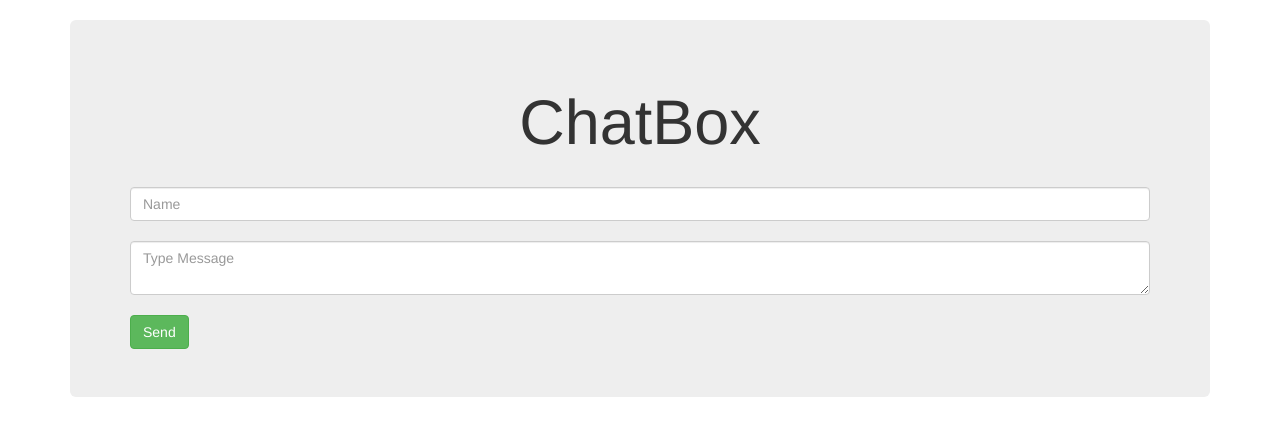
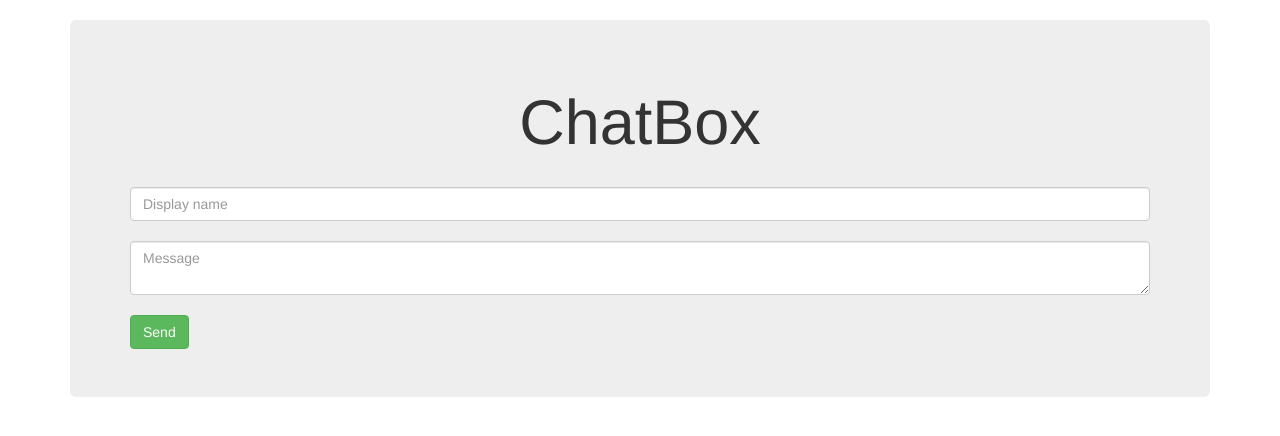
Before and after one commit to EmediongFrancis/SimpleChat, a website: page UserInterface.html in a window 1280 px wide. Drawn offline with nearby package versions, Linux system fonts and the light colour scheme.

Commit message:
Install mongoose

```diff
--- a/index.html
+++ b/UserInterface.html
@@ -13,9 +13,9 @@
         <div class="jumbotron">
             <h1 class="display-4"><center>ChatBox</center></h1>
             <br>
-            <input id = "name" class="form-control" placeholder="Name">
+            <input id = "name" class="form-control" placeholder="Display name">
             <br>
-            <textarea id = "message" class="form-control" placeholder="Type Message"></textarea>
+            <textarea id = "message" class="form-control" placeholder="Message"></textarea>
             <br>
             <button id="send" class="btn btn-success">Send</button>
         </div>
--- a/chatServer.js
+++ b/chatServer.js
@@ -2,7 +2,7 @@
 var express = require('express');
 var app = express();
 var server = app.listen(3000, () => {
-    console.log('Chat Server is running on port', server.address().port);
+    console.log('Chat Server is running on port', server.address().port + '!');
 });
 
 // Serve static files.
--- a/package.json
+++ b/package.json
@@ -18,6 +18,7 @@
   },
   "homepage": "https://github.com/EmediongFrancis/SimpleChat#readme",
   "dependencies": {
-    "express": "^4.18.1"
+    "express": "^4.18.1",
+    "mongoose": "^6.3.4"
   }
 }
```
Also changed, not shown: 1 other file.
